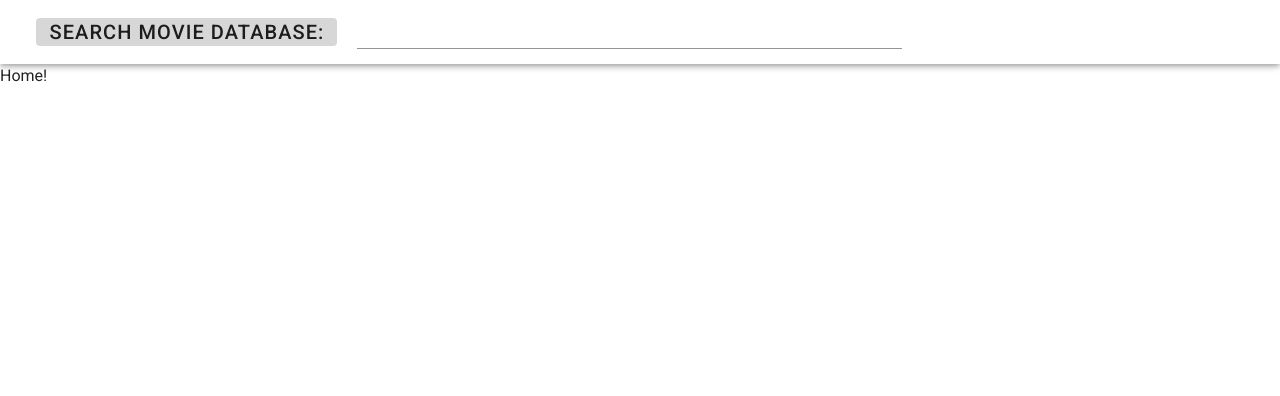
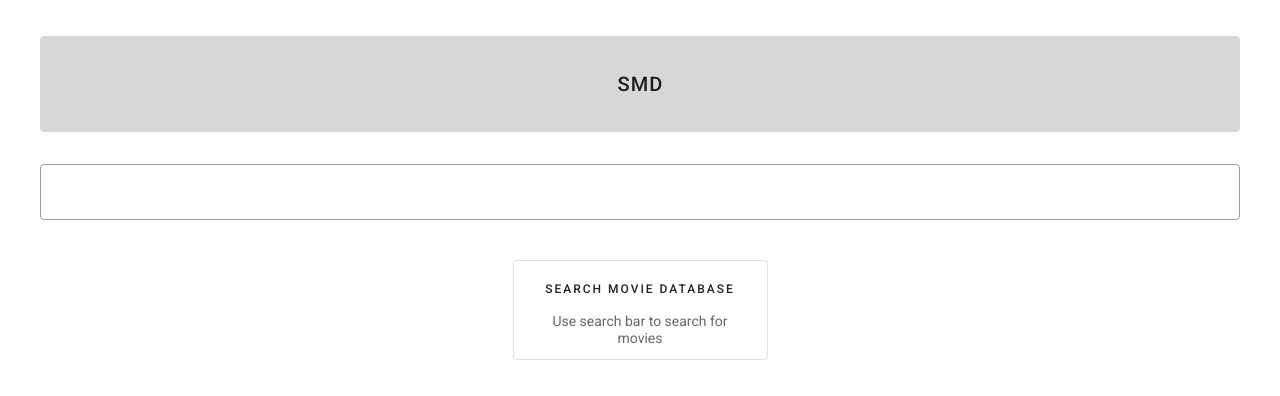
Before and after one commit to Shrekie/search-movie-database-vue, a Vue app: page / in a window 1280 px wide. Shown: the top 396 px of the page. Built offline with nearby package versions, Linux system fonts and the light colour scheme.

Commit message:
Connected to server endpoint. MovieCard

```diff
--- a/package.json
+++ b/package.json
@@ -9,6 +9,7 @@
   },
   "dependencies": {
     "core-js": "^3.4.4",
+    "cors": "^2.8.5",
     "express": "^4.17.1",
     "tmdbv3": "^0.1.2",
     "vue": "^2.6.10",
--- a/src/App.vue
+++ b/src/App.vue
@@ -1,6 +1,6 @@
 <template>
   <v-app>
-    <Header title="Search Movie Database" />
+    <Header title="SMD" />
     <Body />
   </v-app>
 </template>
--- a/src/components/Body.vue
+++ b/src/components/Body.vue
@@ -1,5 +1,5 @@
 <template>
-  <v-content>
+  <v-content class="ma-5">
     <router-view></router-view>
   </v-content>
 </template>
--- a/src/components/Header.vue
+++ b/src/components/Header.vue
@@ -1,12 +1,20 @@
 <template>
   <div>
-    <v-toolbar>
-      <v-btn class="ma-5" text small to="/">
-        <v-toolbar-title>{{title}}:</v-toolbar-title>
-      </v-btn>
-      <Search />
-      <v-spacer></v-spacer>
-    </v-toolbar>
+    <v-list-item class="ma-6 mb-2">
+      <v-list-item-content>
+        <v-btn text small to="/" class="pa-12">
+          <v-toolbar-title>{{title}}</v-toolbar-title>
+        </v-btn>
+      </v-list-item-content>
+    </v-list-item>
+
+    <v-list-item class="ma-6 mt-0 mb-2" two-line>
+      <v-list-item-content>
+        <Search />
+      </v-list-item-content>
+    </v-list-item>
+
+    <v-spacer></v-spacer>
   </div>
 </template>
 
--- a/src/components/Home.vue
+++ b/src/components/Home.vue
@@ -1,13 +1,17 @@
 <template>
-  <div>Home!</div>
+  <v-card class="mx-auto" max-width="255" outlined>
+    <v-list-item three-line>
+      <v-list-item-content>
+        <div class="overline mb-2 text-center">Search Movie Database</div>
+        <v-list-item-subtitle class="text-center">Use search bar to search for movies</v-list-item-subtitle>
+      </v-list-item-content>
+    </v-list-item>
+  </v-card>
 </template>
 
 <script>
-export default {
-
-}
+export default {};
 </script>
 
 <style>
-
 </style>
--- /dev/null
+++ b/src/components/MovieCard.vue
@@ -0,0 +1,14 @@
+<template>
+  <p class="text-center" color="red">{{videoData.title}}</p>
+</template>
+
+<script>
+export default {
+  props: {
+    videoData: Object
+  }
+};
+</script>
+
+<style>
+</style>
--- a/src/components/Result.vue
+++ b/src/components/Result.vue
@@ -1,10 +1,48 @@
 <template>
-  <div>{{searchValue}}</div>
+  <div>
+    <div v-for="result in results" :key="result.id">
+      <MovieCard :videoData="result" />
+    </div>
+  </div>
 </template>
 
 <script>
+import MovieCard from "./MovieCard";
+
 export default {
-  props: { searchValue: String }
+  components: {
+    MovieCard
+  },
+
+  data: () => ({
+    results: [],
+    hostnameEndpoint: "http://127.0.0.1:3000/search/"
+  }),
+
+  props: {
+    searchValue: String
+  },
+
+  methods: {
+    fetchSearchValue() {
+      fetch(this.hostnameEndpoint + this.searchValue)
+        .then(response => {
+          return response.json();
+        })
+        .then(myJson => {
+          this.results = myJson;
+        });
+    }
+  },
+
+  watch: {
+    searchValue: {
+      immediate: true,
+      handler() {
+        this.fetchSearchValue();
+      }
+    }
+  }
 };
 </script>
 
--- a/src/components/Search.vue
+++ b/src/components/Search.vue
@@ -2,9 +2,10 @@
   <v-text-field
     hide-details
     single-line
+    outlined
     v-model="searchValue"
     @input="valueChange"
-    v-on:keyup.enter="valueChange"
+    v-on:keyup.enter="()=>{valueChange; $event.target.blur();}"
   ></v-text-field>
 </template>
 
```
Also changed, not shown: 2 other files (tests, documents, lock files or other folders).
